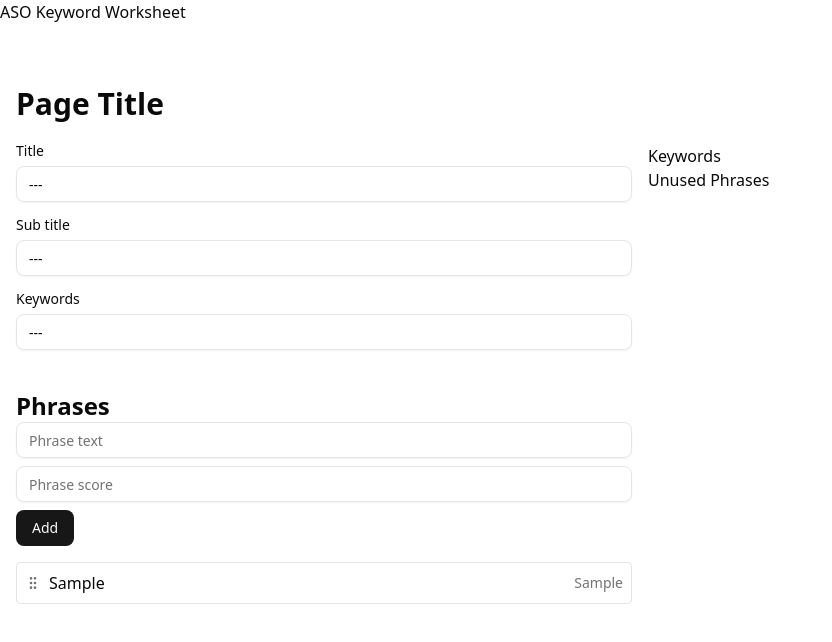
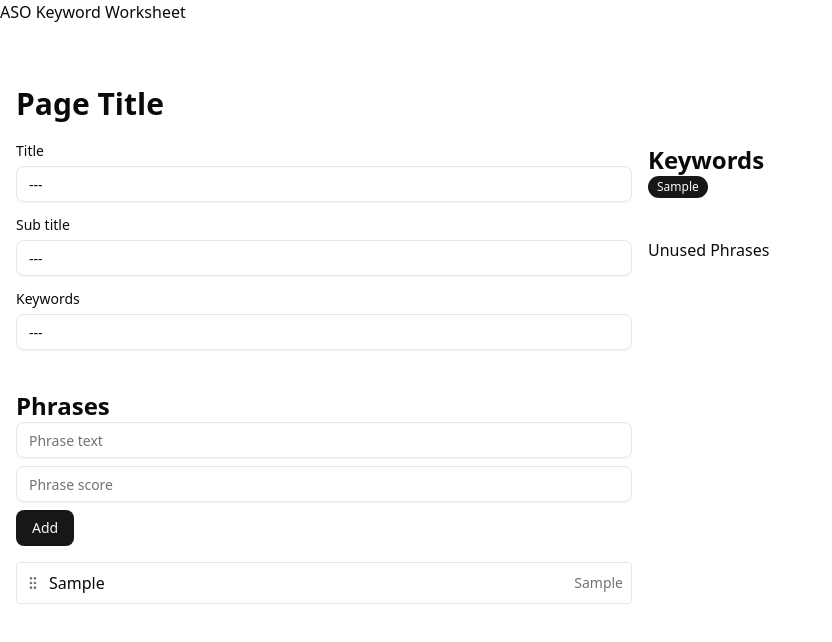
Before and after one commit to rbenj/aso-keyword-worksheet, a React (Vite) app: page / in a window 1280 px wide. Both pictures are taken after typing "Sample", "Sample" into the empty fields and a click on the button "Add". Shown: the top 642 px of the page, without its empty margins (0-832 px from the left). Built offline with nearby package versions, Linux system fonts and the light colour scheme.

Commit message:
Extracted keyword state from phrases

```diff
--- a/src/App.tsx
+++ b/src/App.tsx
@@ -1,4 +1,4 @@
-import { useState } from 'react';
+import { useState, useMemo } from 'react';
 import {
   closestCenter,
   DndContext,
@@ -16,6 +16,7 @@
   verticalListSortingStrategy,
 } from '@dnd-kit/sortable';
 import { CSS } from '@dnd-kit/utilities';
+import { Badge } from '@/components/ui/badge';
 import { Button } from '@/components/ui/button';
 import { Input } from '@/components/ui/input';
 import { Label } from '@/components/ui/label';
@@ -82,6 +83,19 @@
     }),
   );
 
+  // Extract unique words from all phrases
+  const keywords = useMemo(() => {
+    const allWords = phrases.flatMap(phrase =>
+      phrase.text
+        .split(/\s+/)
+        .map(word => word.trim())
+        .filter(word => word.length > 0),
+    );
+
+    // Remove duplicates by converting to a Set and then back to an array
+    return Array.from(new Set(allWords));
+  }, [phrases]);
+
   const handleAddPhrase = () => {
     if (phraseText.trim() && phraseScore.trim()) {
       const newPhrase: Phrase = {
@@ -121,6 +135,7 @@
         </div>
 
         <div className="w-full flex gap-4 px-4">
+          {/* Left col */}
           <div className="flex-1 flex flex-col gap-10">
             {/* Meta */}
             <div className="flex flex-col gap-4">
@@ -193,9 +208,25 @@
             </div>
           </div>
 
-          <div className="flex-1">
+          {/* Right col */}
+          <div className="flex-1 flex flex-col gap-10">
             <div>
-              Keywords
+              <h2>
+                Keywords
+              </h2>
+
+              {/* Keywords */}
+              <div className="flex flex-wrap gap-2">
+                {keywords.length > 0 ? (
+                  keywords.map((keyword, index) => (
+                    <Badge key={index}>{keyword}</Badge>
+                  ))
+                ) : (
+                  <p className="text-sm text-muted-foreground">
+                    No keywords yet
+                  </p>
+                )}
+              </div>
             </div>
 
             <div>
--- /dev/null
+++ b/src/components/ui/badge.tsx
@@ -0,0 +1,46 @@
+import * as React from 'react';
+import { Slot } from '@radix-ui/react-slot';
+import { cva, type VariantProps } from 'class-variance-authority';
+
+import { cn } from '@/lib/utils';
+
+const badgeVariants = cva(
+  'inline-flex items-center justify-center rounded-full border px-2 py-0.5 text-xs font-medium w-fit whitespace-nowrap shrink-0 [&>svg]:size-3 gap-1 [&>svg]:pointer-events-none focus-visible:border-ring focus-visible:ring-ring/50 focus-visible:ring-[3px] aria-invalid:ring-destructive/20 dark:aria-invalid:ring-destructive/40 aria-invalid:border-destructive transition-[color,box-shadow] overflow-hidden',
+  {
+    variants: {
+      variant: {
+        default:
+          'border-transparent bg-primary text-primary-foreground [a&]:hover:bg-primary/90',
+        secondary:
+          'border-transparent bg-secondary text-secondary-foreground [a&]:hover:bg-secondary/90',
+        destructive:
+          'border-transparent bg-destructive text-white [a&]:hover:bg-destructive/90 focus-visible:ring-destructive/20 dark:focus-visible:ring-destructive/40 dark:bg-destructive/60',
+        outline:
+          'text-foreground [a&]:hover:bg-accent [a&]:hover:text-accent-foreground',
+      },
+    },
+    defaultVariants: {
+      variant: 'default',
+    },
+  },
+);
+
+function Badge({
+  className,
+  variant,
+  asChild = false,
+  ...props
+}: React.ComponentProps<'span'> &
+  VariantProps<typeof badgeVariants> & { asChild?: boolean }) {
+  const Comp = asChild ? Slot : 'span';
+
+  return (
+    <Comp
+      data-slot="badge"
+      className={cn(badgeVariants({ variant }), className)}
+      {...props}
+    />
+  );
+}
+
+export { Badge, badgeVariants }; // eslint-disable-line react-refresh/only-export-components
```
